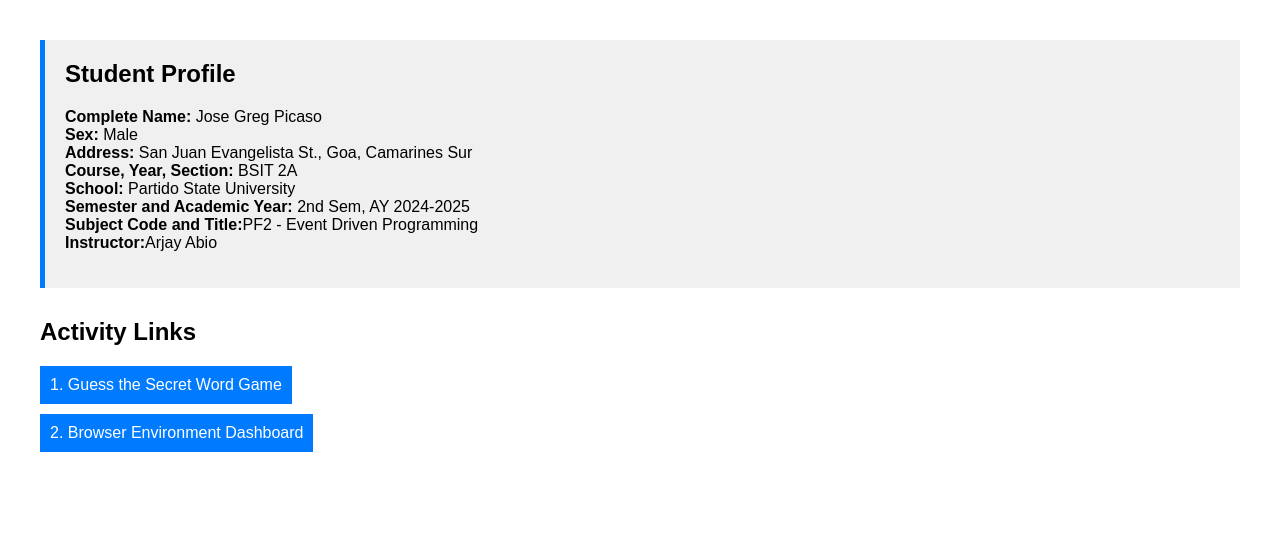
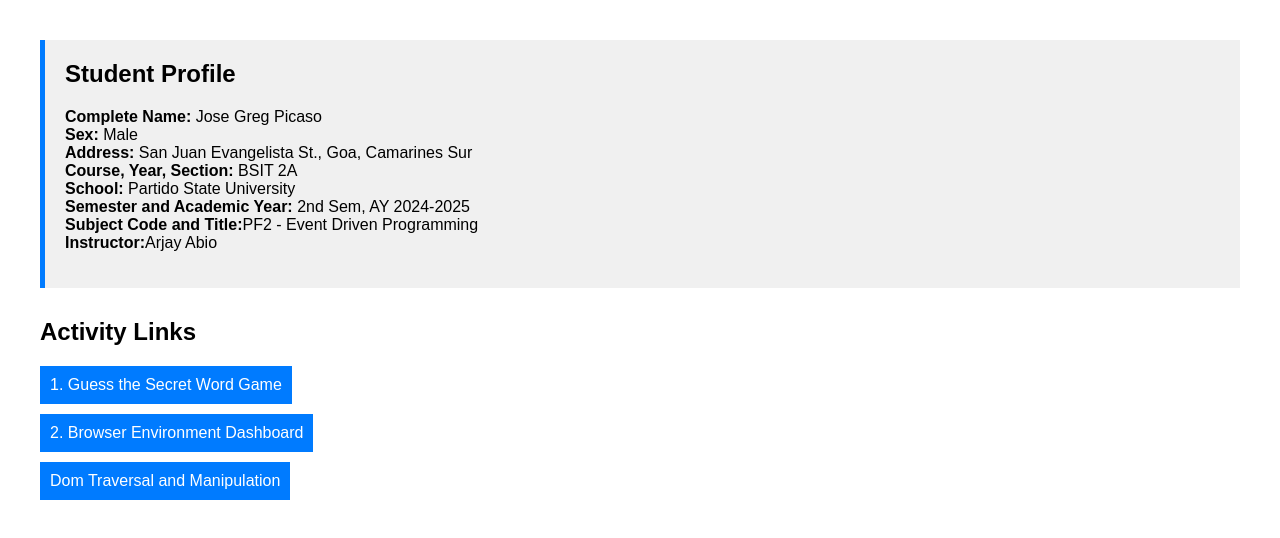
Before and after one commit to Grreg29/Browser_Environment_Dashboard, a plain HTML site: page index.html in a window 1280 px wide. Drawn offline with Linux system fonts and the light colour scheme.

Commit message:
Update index.html

```diff
--- a/index.html
+++ b/index.html
@@ -55,6 +55,7 @@
     <h2>Activity Links</h2>
     <a href="Guessgame.html" target="_blank">1. Guess the Secret Word Game</a>
     <a href="browser_dashboard.html" target="_blank">2. Browser Environment Dashboard</a>
+    <a href="dom_traversal.html" target="_blank">Dom Traversal and Manipulation</a>
   </div>
 </body>
 </html>
```
